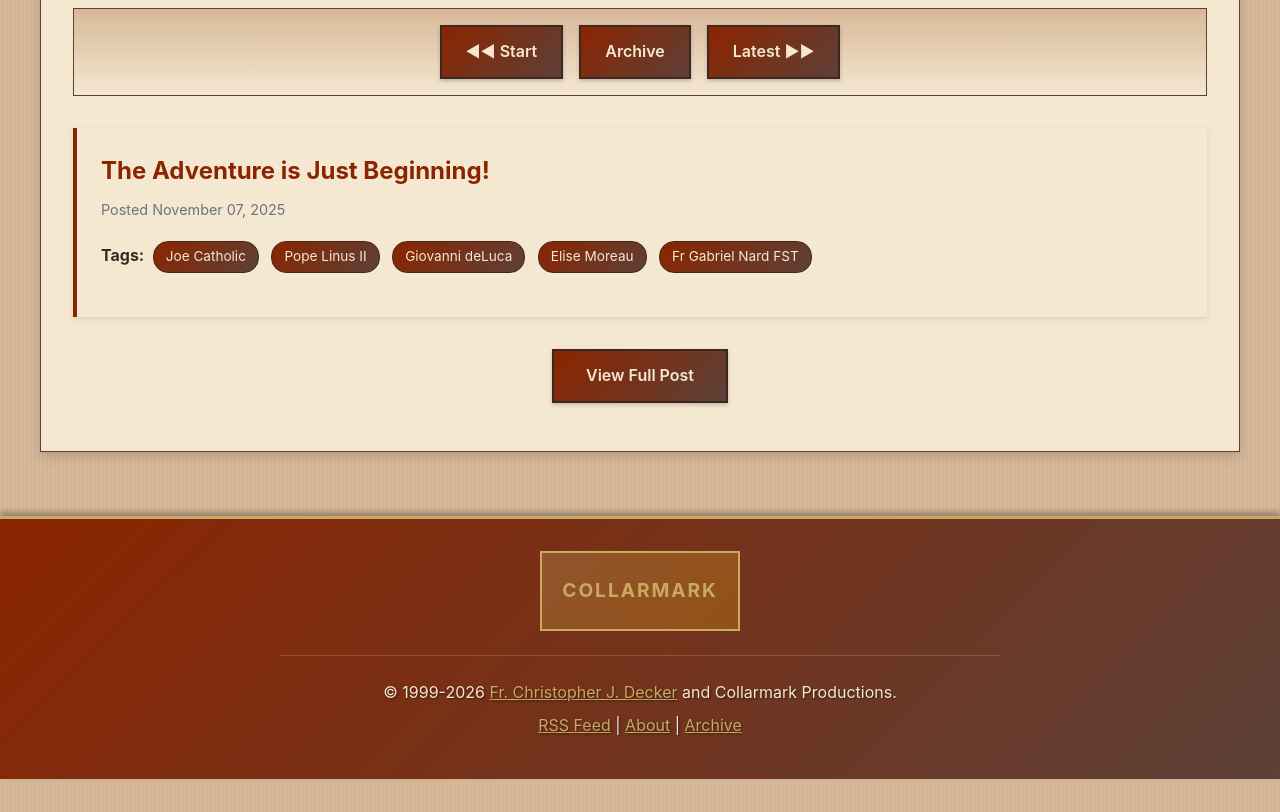
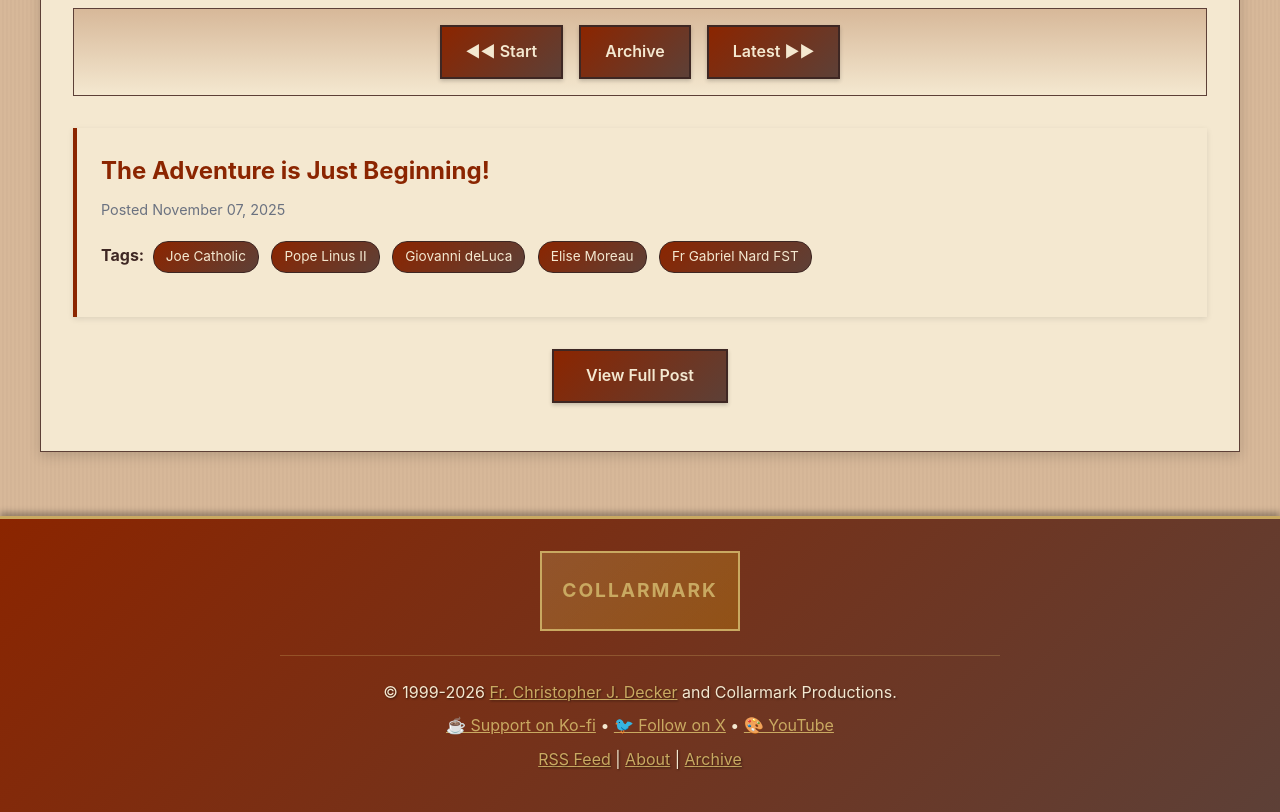
Before and after one commit to joecatholic/joecatholic-webcomic, a Jekyll site: the page built from index.html, in a window 1280 px wide and 900 px high, scrolled down 607 px, cut to the strip 88-900 px from the top of the window. Built offline with Jekyll 4.4.1, drawn with Linux system fonts in a browser that asks for light colours; before the commit the page ends 1474 px from its top, so only the background shows below that.

Commit message:
Update default.html

```diff
--- a/_layouts/default.html
+++ b/_layouts/default.html
@@ -45,7 +45,16 @@
             <div class="footer-divider"></div>
 
             <p>&copy; 1999-{{ 'now' | date: "%Y" }} <a href="{{ site.author.url }}">{{ site.author.name }}</a> and Collarmark Productions.</p>
-            <p><a href="/feed.xml">RSS Feed</a> | <a href="/about">About</a> | <a href="/archive">Archive</a></p>
+
+            <div class="footer-social">
+                <a href="https://ko-fi.com/digitalcatholic" target="_blank" rel="noopener">☕ Support on Ko-fi</a>
+                <span class="footer-dot">•</span>
+                <a href="https://x.com/joecatholicart" target="_blank" rel="noopener">🐦 Follow on X</a>
+                <span class="footer-dot">•</span>
+                <a href="https://youtube.com/@joecatholicdraws" target="_blank" rel="noopener">🎨 YouTube</a>
+            </div>
+
+            <p class="footer-links"><a href="/feed.xml">RSS Feed</a> | <a href="/about">About</a> | <a href="/archive">Archive</a></p>
         </div>
     </footer>
 </body>
```
